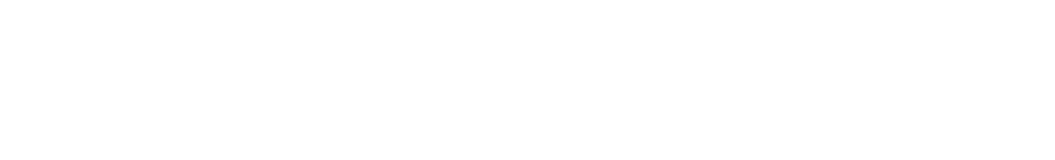
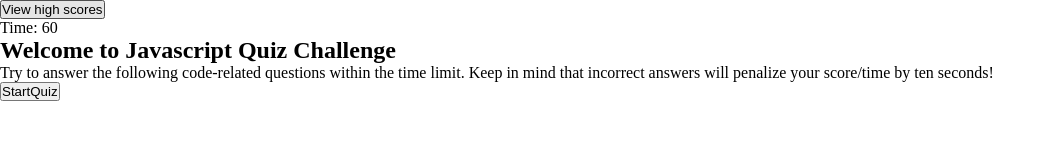
Before and after one commit to gi0313/Coding-Quiz, a plain HTML site: page index.html in a window 1280 px wide. Shown: the whole page, without its empty margins (0-1055 px from the left). Drawn offline with Linux system fonts and the light colour scheme.

Commit message:
basic code added

```diff
--- a/assets/css/style.css
+++ b/assets/css/style.css
@@ -0,0 +1,5 @@
+* {
+    margin: 0;
+    padding: 0;
+    box-sizing: border-box;
+   }
--- a/index.html
+++ b/index.html
@@ -4,9 +4,28 @@
     <meta charset="UTF-8">
     <meta http-equiv="X-UA-Compatible" content="IE=edge">
     <meta name="viewport" content="width=device-width, initial-scale=1.0">
-    <title>Document</title>
+    <title>Timed Coding Quiz</title>
+    <link rel ="stylesheet" href = "./assets/css/style.css">
 </head>
 <body>
+    <header>
+        <div class ="score">
+            <button id = "highscore">View high scores</button>
+        </div>
+        <div id = "timer" class = "timer">Time: 60</div>
+    </header>
+    <!--Container for the questions-->
+    <section id ="question-container" class="question-start">
+        <h1>Welcome to Javascript Quiz Challenge</h1>
+        <p>
+            Try to answer the following code-related questions within the time limit.
+            Keep in mind that incorrect answers will penalize your score/time by ten seconds!
+        </p>
+        <div>
+            <button>StartQuiz</button>
+        </div>
+    </section>
 
+    <script src ="./assets/js/script.js"></script>
 </body>
 </html>
```
Also changed, not shown: assets/js/script.js (+9 -0 lines).
